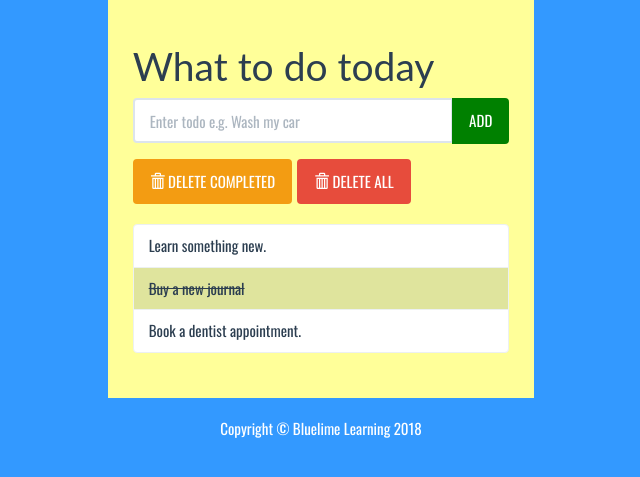
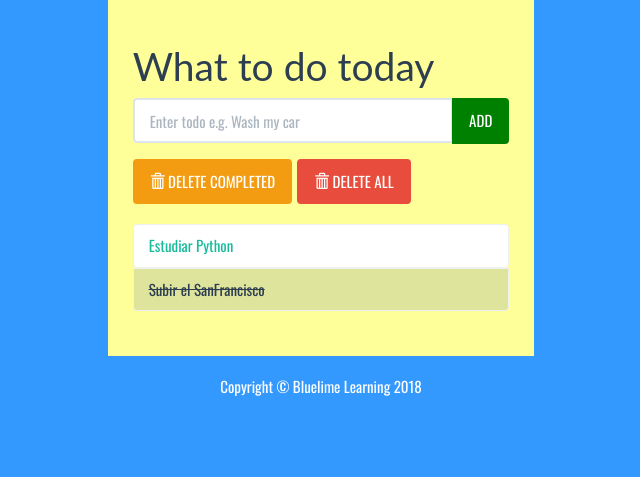
Before and after one commit to the-julianson/todoAPP, a Django app: page / in a window 1280 px wide. Shown: the part 129-606 px from the top of the page, without its empty margins (319-959 px from the left). Run offline with Django 4.2, Linux system fonts and the light colour scheme; data comes from the database, SQL or seed files in the repository; both versions use the stored data as it was after the commit; some libraries are stand-ins or nearby versions.

Commit message:
second commit

```diff
--- a/todolist/templates/todolist/index.html
+++ b/todolist/templates/todolist/index.html
@@ -51,9 +51,13 @@
 					</div>
 
 					<ul class="list-group t20">
-						<li class="list-group-item">Learn something new.</li>
-						<li class="list-group-item todo-completed">Buy a new journal</li>
-						<li class="list-group-item">Book a dentist appointment.</li>
+						{% for todolist in todo_items %}
+							{% if todolist.completed %}
+								<li class="list-group-item todo-completed">{{todolist.text}}</li>
+							{% else %}
+								<a href="#"><li class="list-group-item">{{todolist.text}}</li></a>
+							{% endif %}
+						{% endfor %}
 					</ul>
 				</div>
 			</div>
--- a/todolist/views.py
+++ b/todolist/views.py
@@ -1,6 +1,14 @@
 from django.shortcuts import render
+
+from todolist.models import TodoList
+
 
 # Create your views here.
 
 def index(request):
-    return render(request, 'todolist/index.html')
+
+    todo_items = TodoList.objects.order_by('id')
+
+    context = {'todo_items': todo_items}
+
+    return render(request, 'todolist/index.html', context=context)
```
Also changed, not shown: db.sqlite3, 1 other file.
